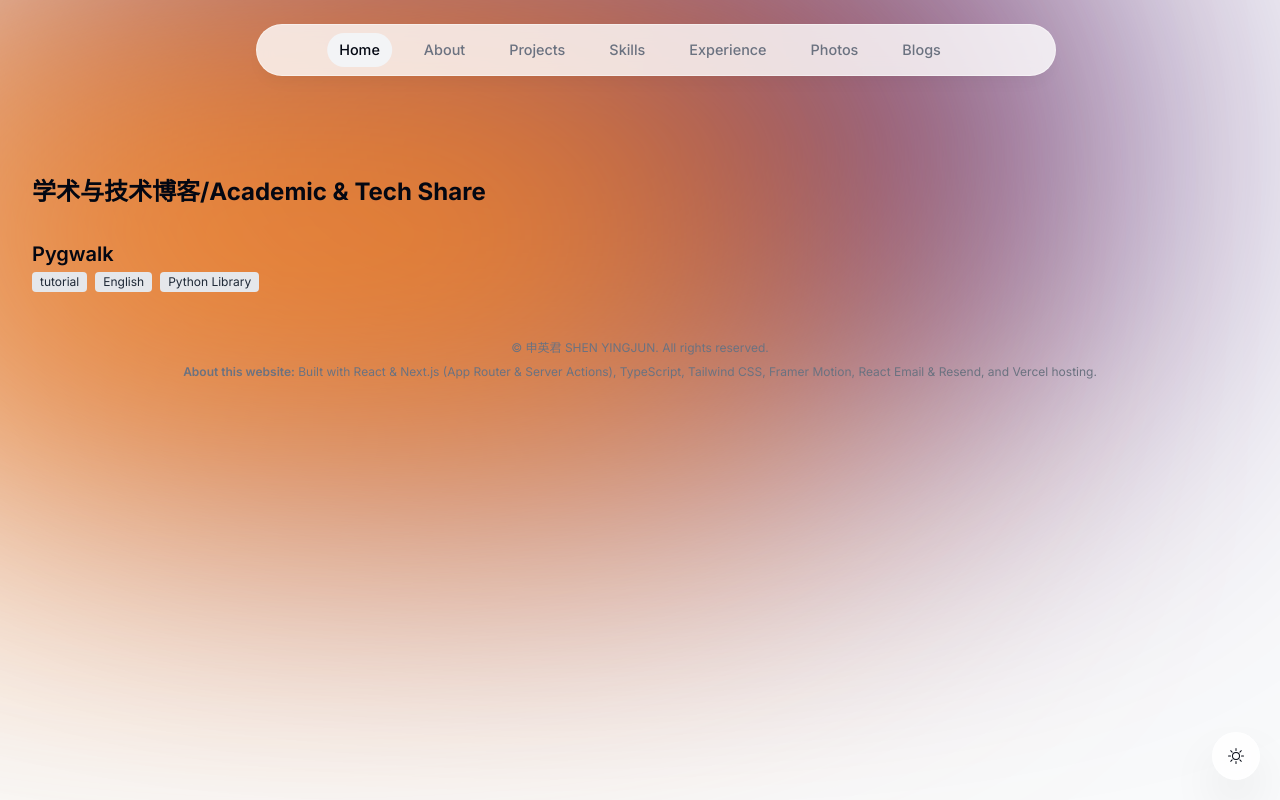
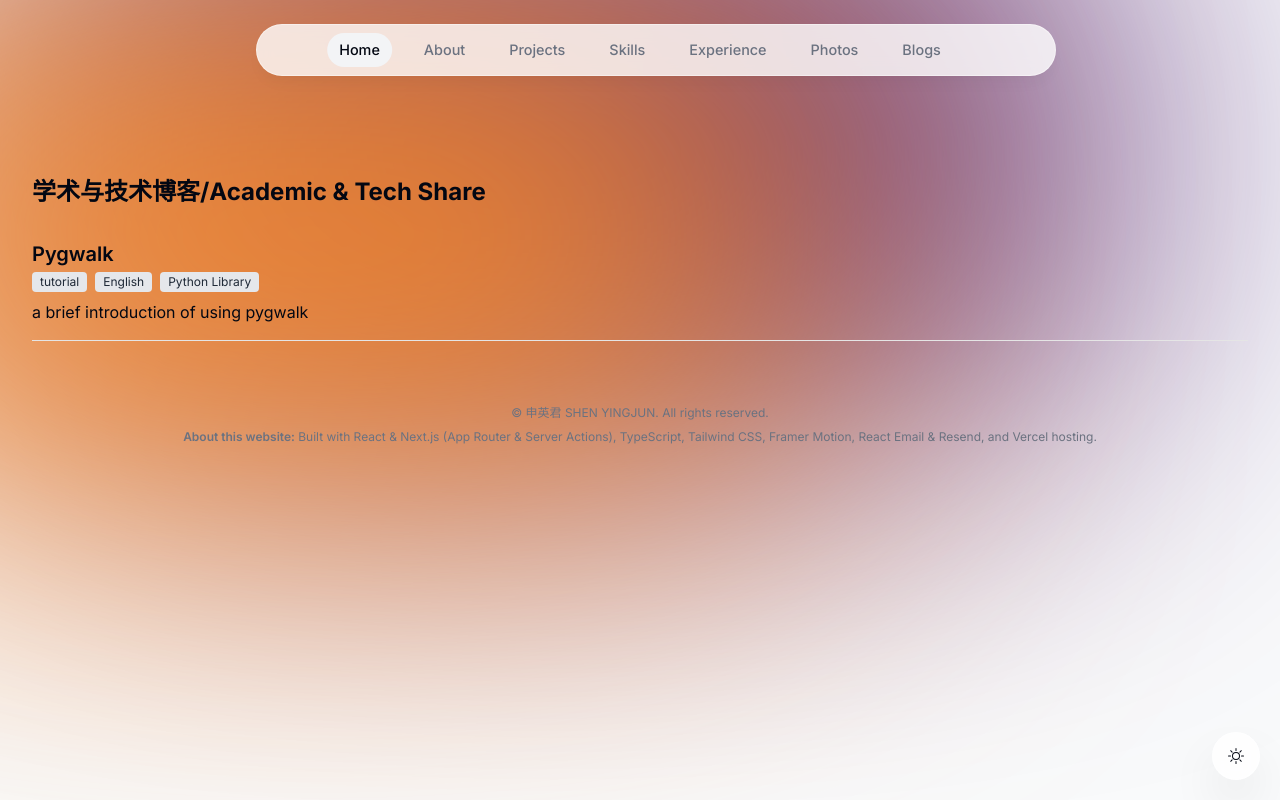
Before and after one commit to jiucai233/portfolio-website, a Next.js app: page /blogs/Academic in a window 1280 px wide. Built offline with nearby package versions, Linux system fonts and the light colour scheme.

Commit message:
markdown update demo

```diff
--- a/app/blogs/Academic/page.tsx
+++ b/app/blogs/Academic/page.tsx
@@ -2,6 +2,9 @@ import fs from "fs";
 import path from "path";
 import matter from "gray-matter";
 import Link from "next/link";
+import ReactMarkdown from 'react-markdown';
+import remarkGfm from 'remark-gfm';
+import rehypeRaw from 'rehype-raw';
 
 export default function AcademicList() {
   const dir = path.join(process.cwd(), "app/blogs/Academic");
@@ -15,32 +18,47 @@ export default function AcademicList() {
     title?: string;
     language?: string;
     tags?: string[];
+    summary?: string;
+    draft?: boolean;
   };
 
-  const blogs: BlogMeta[] = folders.map(folder => {
+  const blogs: BlogMeta[] = folders
+    .map(folder => {
       const mdPath = path.join(dir, folder, "index.md");
       const file = fs.readFileSync(mdPath, "utf-8");
-    const { data } = matter(file);
+      const { data, content } = matter(file);
+      const summary = data.summary || content.split('\n').slice(0, 3).join('\n');
+      const draft = data.draft
       return {
         slug: folder,
         ...data,
+        draft,
+        summary,
       };
-  });
+    })
+    .filter(blogs => blogs.draft!== true); // ✨ 过滤草稿博客
 
   return (
     <div className="p-8">
       <h1 className="text-2xl font-bold mb-8">学术与技术博客/Academic & Tech Share</h1>
       <ul>
         {blogs.map(blog => (
-          <li key={blog.slug} className="mb-4">
+          <li key={blog.slug} className="mb-8 border-b pb-4">
             <Link href={`/blogs/Academic/${blog.slug}`}>
-              <div className="text-xl font-semibold">{blog.title}</div>
+              <div className="text-xl font-semibold hover:underline">{blog.title}</div>
               <div className="text-gray-500">{blog.language}</div>
-              <div className="flex gap-2 mt-1">
+              <div className="flex gap-2 mt-1 mb-2">
                 {blog.tags && blog.tags.map((tag: string) => (
                   <span key={tag} className="px-2 py-0.5 rounded text-xs bg-gray-200 dark:bg-gray-700 text-gray-800 dark:text-gray-100 transition-colors duration-200">{tag}</span>
                 ))}
               </div>
+              {blog.summary && (
+                <div className="prose prose-sm dark:prose-invert">
+                  <ReactMarkdown remarkPlugins={[remarkGfm]} rehypePlugins={[rehypeRaw]}>
+                    {blog.summary}
+                  </ReactMarkdown>
+                </div>
+              )}
             </Link>
           </li>
         ))}
--- a/package.json
+++ b/package.json
@@ -33,8 +33,11 @@
     "react-hot-toast": "^2.4.1",
     "react-icons": "^4.12.0",
     "react-intersection-observer": "^9.5.2",
+    "react-markdown": "^10.1.0",
     "react-vertical-timeline-component": "^3.6.0",
+    "rehype-raw": "^7.0.0",
     "remark": "^15.0.1",
+    "remark-gfm": "^4.0.1",
     "remark-html": "^16.0.1",
     "resend": "^4.0.1",
     "tailwind-merge": "^2.6.0",
```
Also changed, not shown: 1 other file (tests, documents, lock files or other folders). Lines whose indentation alone changed are shown as unchanged.
